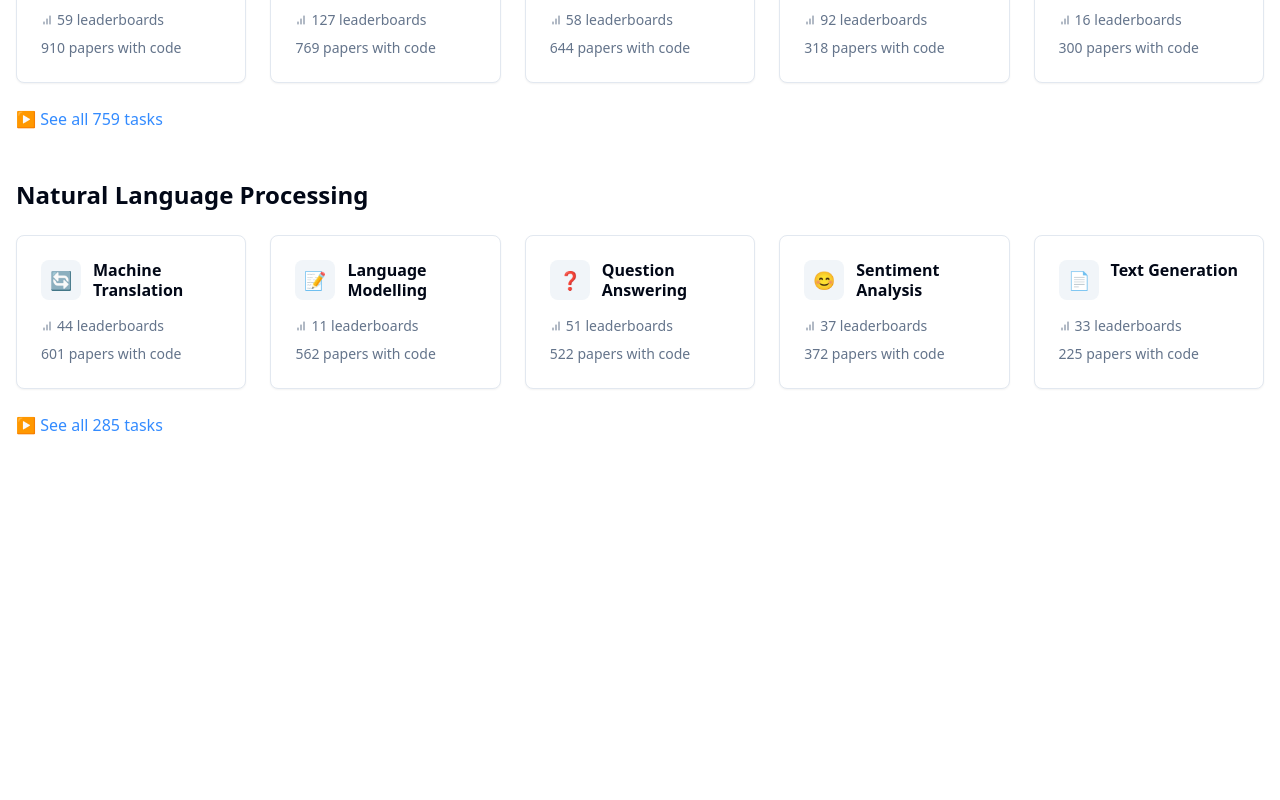
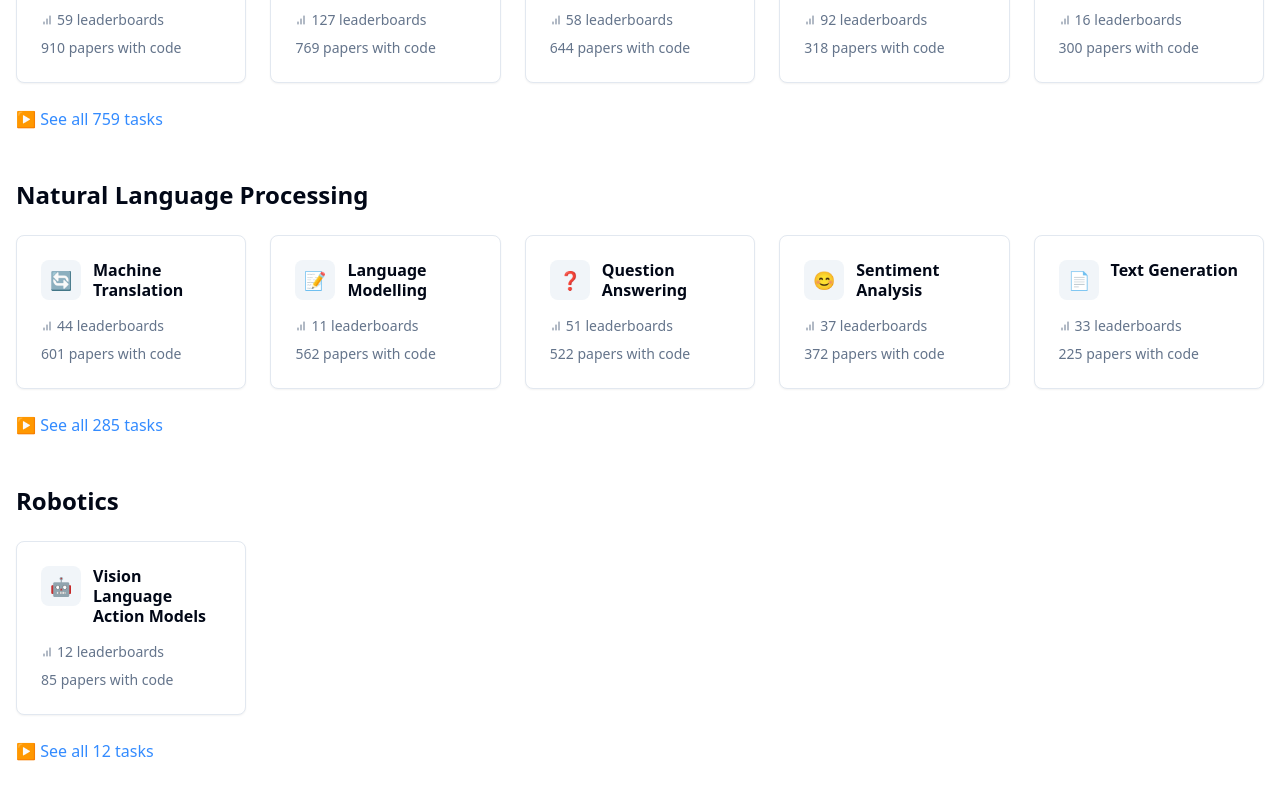
Before and after one commit to CaffeeLake/paperswithcode, a React (Vite) app: page /tasks in a window 1280 px wide. Shown: the part 376-1176 px from the top of the page. Before the commit the page ends 893 px from the top, so only its background shows below. Built offline with nearby package versions, Linux system fonts and the light colour scheme; the HTML template or start-up script is replaced by a standard one.

Commit message:
Add Robotics task category

```diff
--- a/src/pages/Tasks.tsx
+++ b/src/pages/Tasks.tsx
@@ -96,6 +96,20 @@ const taskCategories = [
       }
     ],
     totalTasks: 285
+  },
+  {
+    name: "Robotics",
+    tasks: [
+      {
+        id: 11,
+        name: "Vision Language Action Models",
+        slug: "vision-language-action-models",
+        icon: "🤖",
+        leaderboards: 12,
+        papers: 85
+      }
+    ],
+    totalTasks: 12
   }
 ];
 
```
